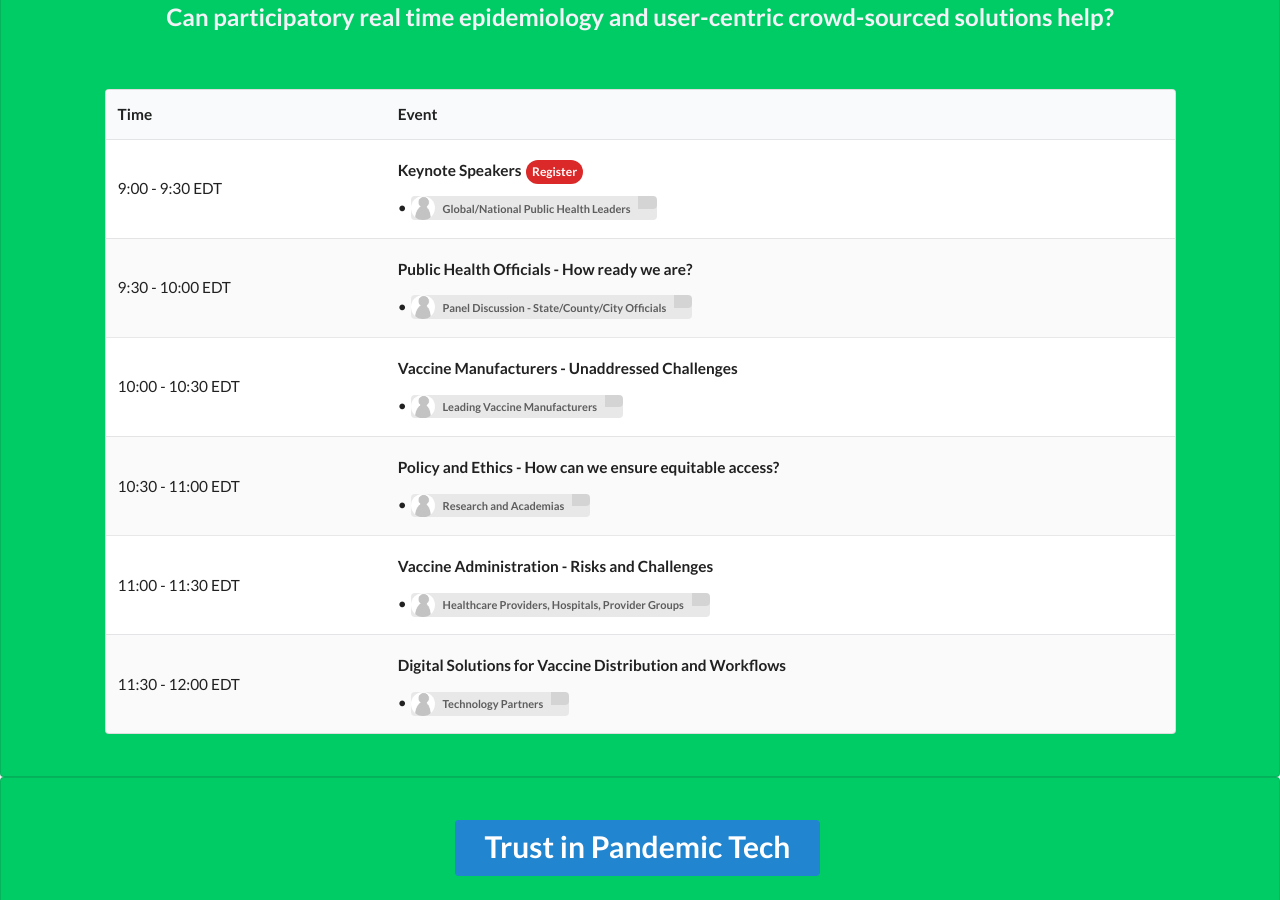
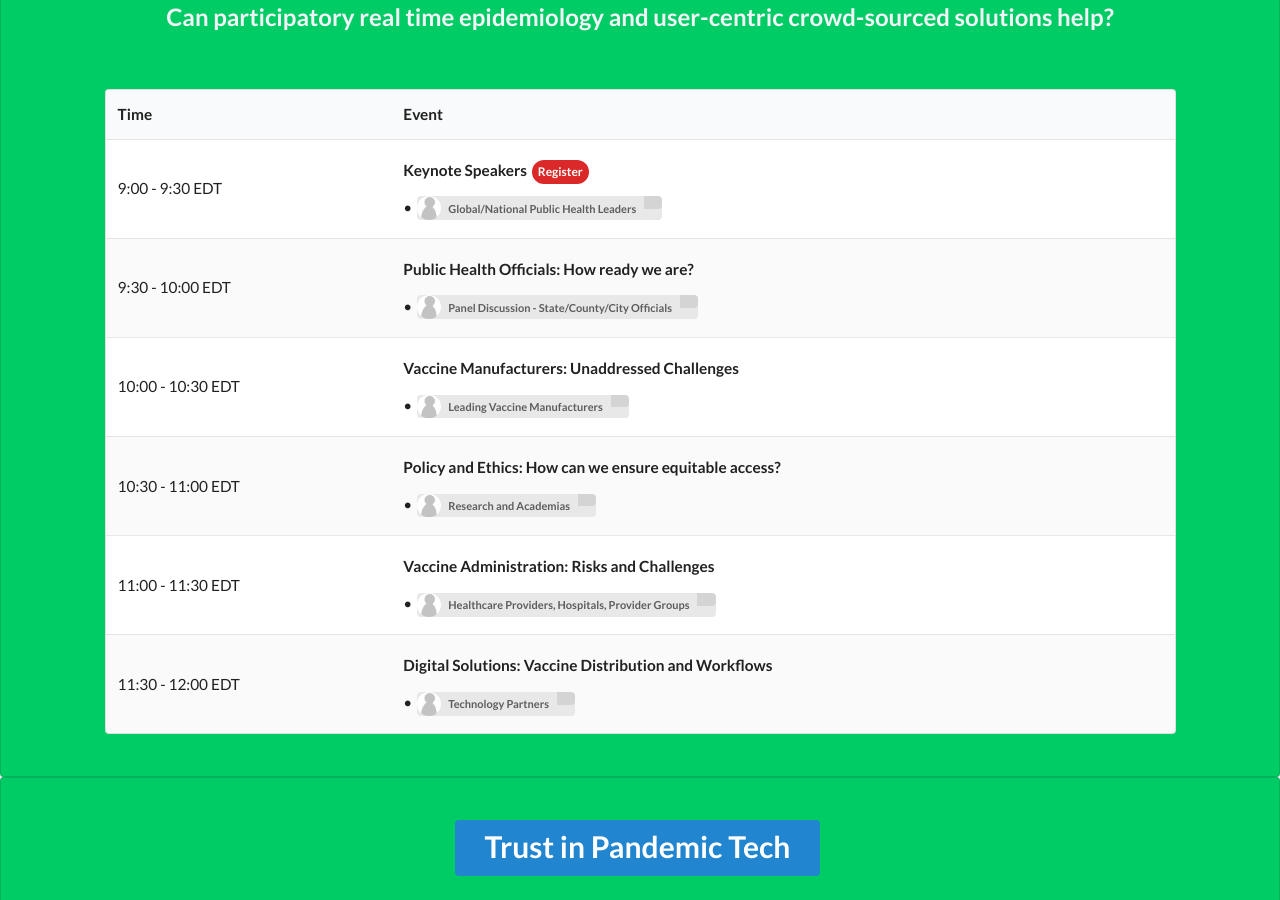
Before and after one commit to responsible-data-summit/events, a Jekyll site: the page built from agenda-0806.html, in a window 1280 px wide and 900 px high, scrolled down 285 px. Built offline with Jekyll 4.4.1, drawn with Linux system fonts in a browser that asks for light colours; some web fonts are replaced; comment, search, counter and statistics services are not loaded.

Commit message:
update the agenda

```diff
--- a/_data/agenda1211.yml
+++ b/_data/agenda1211.yml
@@ -6,26 +6,26 @@
         - name: Global/National Public Health Leaders
 - time: 9:30 - 10:00
   sections:
-    - title: "Public Health Officials - How ready we are?"
+    - title: "Public Health Officials: How ready we are?"
       speakers:
         - name: Panel Discussion - State/County/City Officials
 - time: 10:00 - 10:30
   sections:
-    - title: "Vaccine Manufacturers - Unaddressed Challenges"
+    - title: "Vaccine Manufacturers: Unaddressed Challenges"
       speakers:
         - name: Leading Vaccine Manufacturers
 - time: 10:30 - 11:00
   sections:
-    - title: "Policy and Ethics - How can we ensure equitable access?"
+    - title: "Policy and Ethics: How can we ensure equitable access?"
       speakers:
         - name: Research and Academias
 - time: 11:00 - 11:30
   sections:
-    - title: "Vaccine Administration - Risks and Challenges"
+    - title: "Vaccine Administration: Risks and Challenges"
       speakers:
         - name:  Healthcare Providers, Hospitals, Provider Groups
 - time: 11:30 - 12:00
   sections:
-    - title: "Digital Solutions for Vaccine Distribution and Workflows"
+    - title: "Digital Solutions: Vaccine Distribution and Workflows"
       speakers:
         - name: Technology Partners
```
